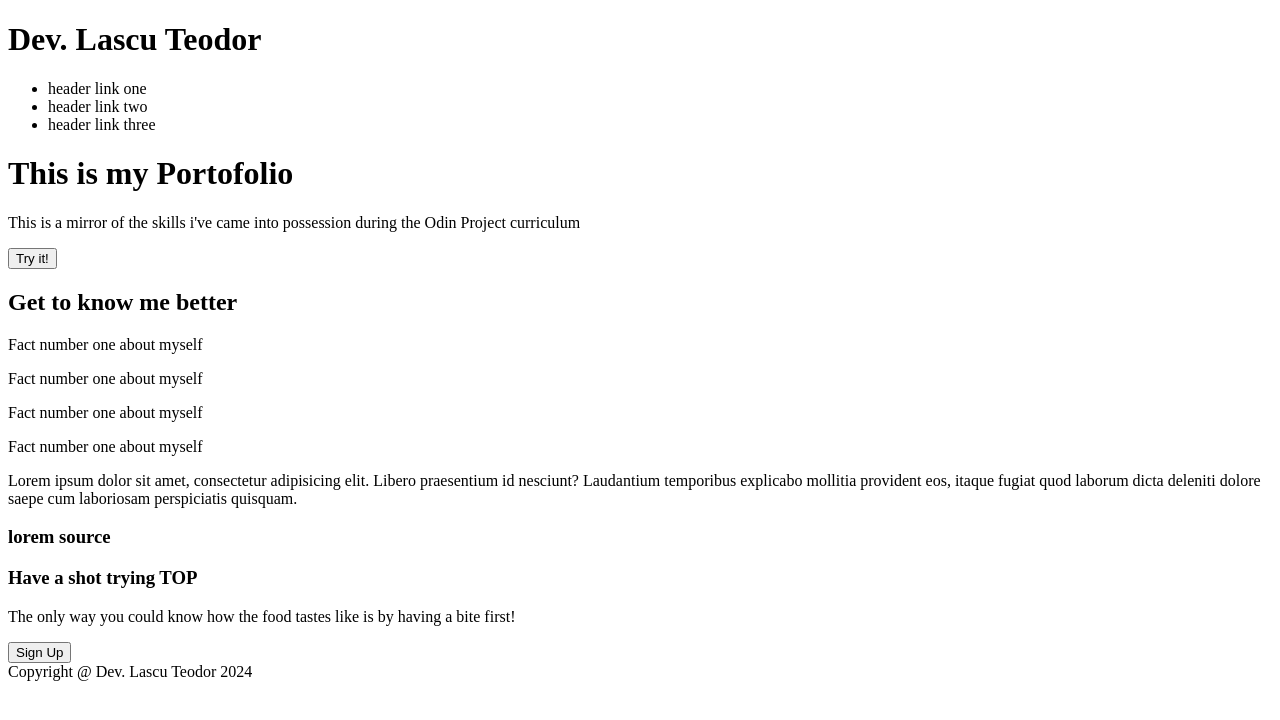
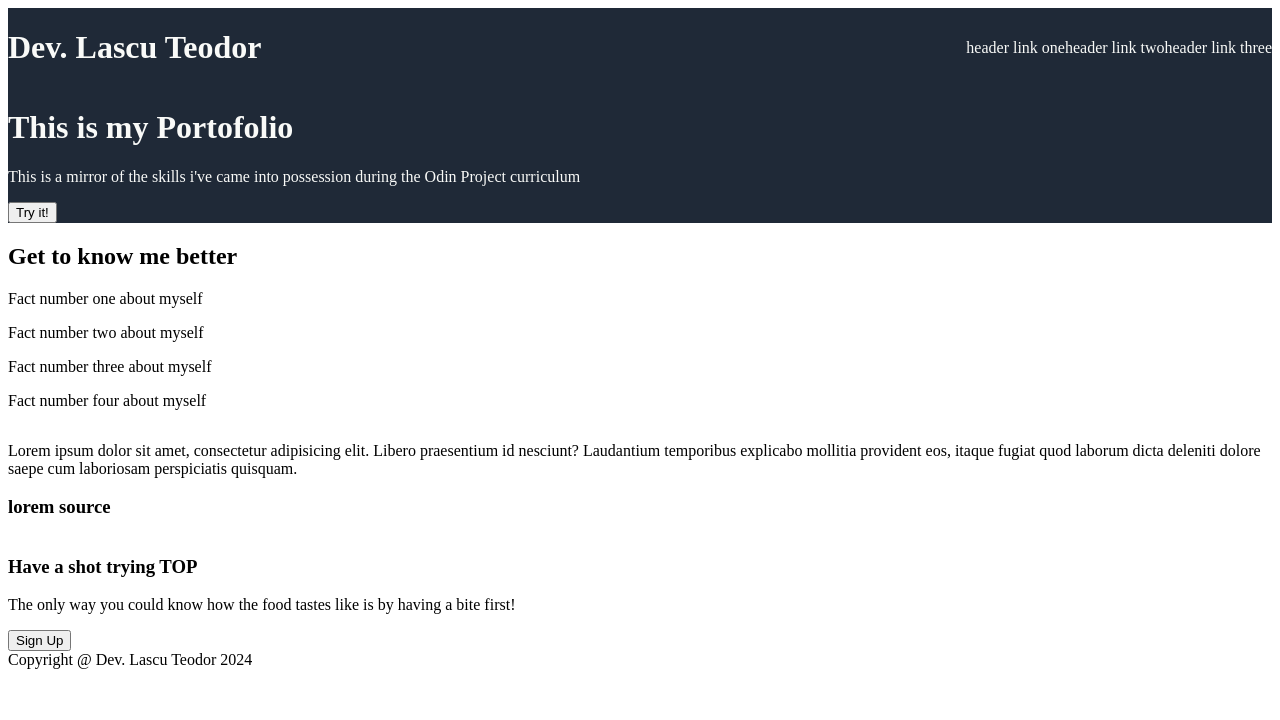
Before and after one commit to LascuTeodor/Landing-page-TOP, a plain HTML site: page index.html in a window 1280 px wide. Drawn offline with Linux system fonts and the light colour scheme.

Commit message:
Progress header styling

```diff
--- a/index.html
+++ b/index.html
@@ -11,9 +11,9 @@
         <div class="navbar">
             <h1>Dev. Lascu Teodor</h1>
         <ul>
-            <li>header link one</li>
-            <li>header link two</li>
-            <li>header link three</li>
+            <li><a href="#">header link one</a></li>
+            <li><a href="#">header link two</a></li>
+            <li><a href="#">header link three</a></li>
         </ul>
         </div>
         <div class="header-content">
@@ -29,11 +29,11 @@
         <div class="info-pic"></div>
         <p>Fact number one about myself</p>
         <div class="info-pic"></div>
-        <p>Fact number one about myself</p>
+        <p>Fact number two about myself</p>
         <div class="info-pic"></div>
-        <p>Fact number one about myself</p>
+        <p>Fact number three about myself</p>
         <div class="info-pic"></div>
-        <p>Fact number one about myself</p>
+        <p>Fact number four about myself</p>
     </div>
 
     <div class="quote">
--- a/styles.css
+++ b/styles.css
@@ -0,0 +1,35 @@
+body{
+    width: auto;
+    display: flex;
+    flex-direction: column;
+}
+
+.header{
+    background-color: #1F2937;
+    color: #F9FAF8;
+}
+
+.navbar{
+    display: flex;
+    align-items: center;
+    justify-content: space-between;
+}
+
+.header-content{
+
+}
+
+ul{
+    display: flex;
+    justify-content: space-around;
+}
+
+ul li{
+    list-style: none;
+
+}
+
+a{
+    color:#F9FAF8 ;
+    text-decoration: none;
+}
```
